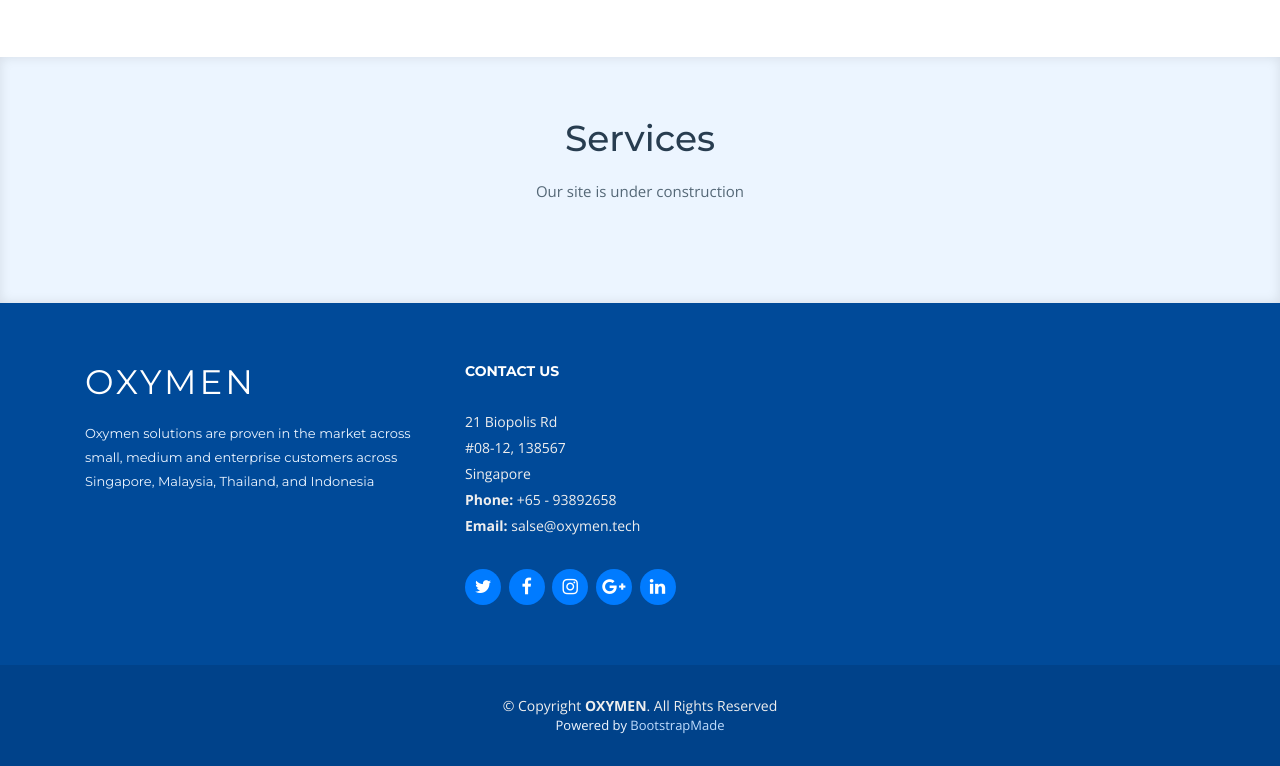
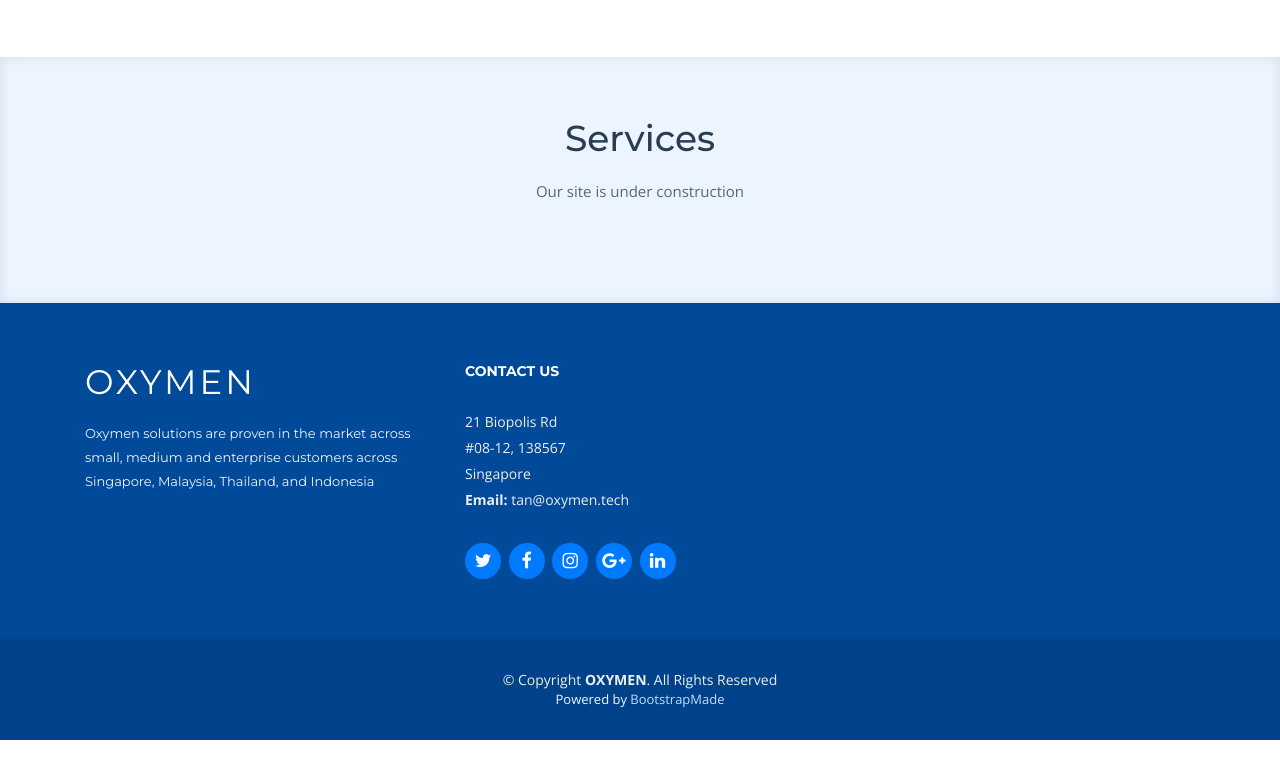
Before and after one commit to OXYMENTech/oxymentech.github.io, a plain HTML site: page index.html in a window 1280 px wide. Shown: the part 2282-3048 px from the top of the page. After the commit the page ends 3022 px from the top, so only its background shows below. Drawn offline with nearby package versions, Linux system fonts and the light colour scheme; files whose address does not match are found by name.

Commit message:
update contact info

```diff
--- a/index.html
+++ b/index.html
@@ -797,8 +797,7 @@
               21 Biopolis Rd <br>
               #08-12, 138567<br>
               Singapore <br>
-              <strong>Phone:</strong> +65 - 93892658<br>
-              <strong>Email:</strong> salse@oxymen.tech<br>
+              <strong>Email:</strong> tan@oxymen.tech<br>
             </p>
 
             <div class="social-links">
```
